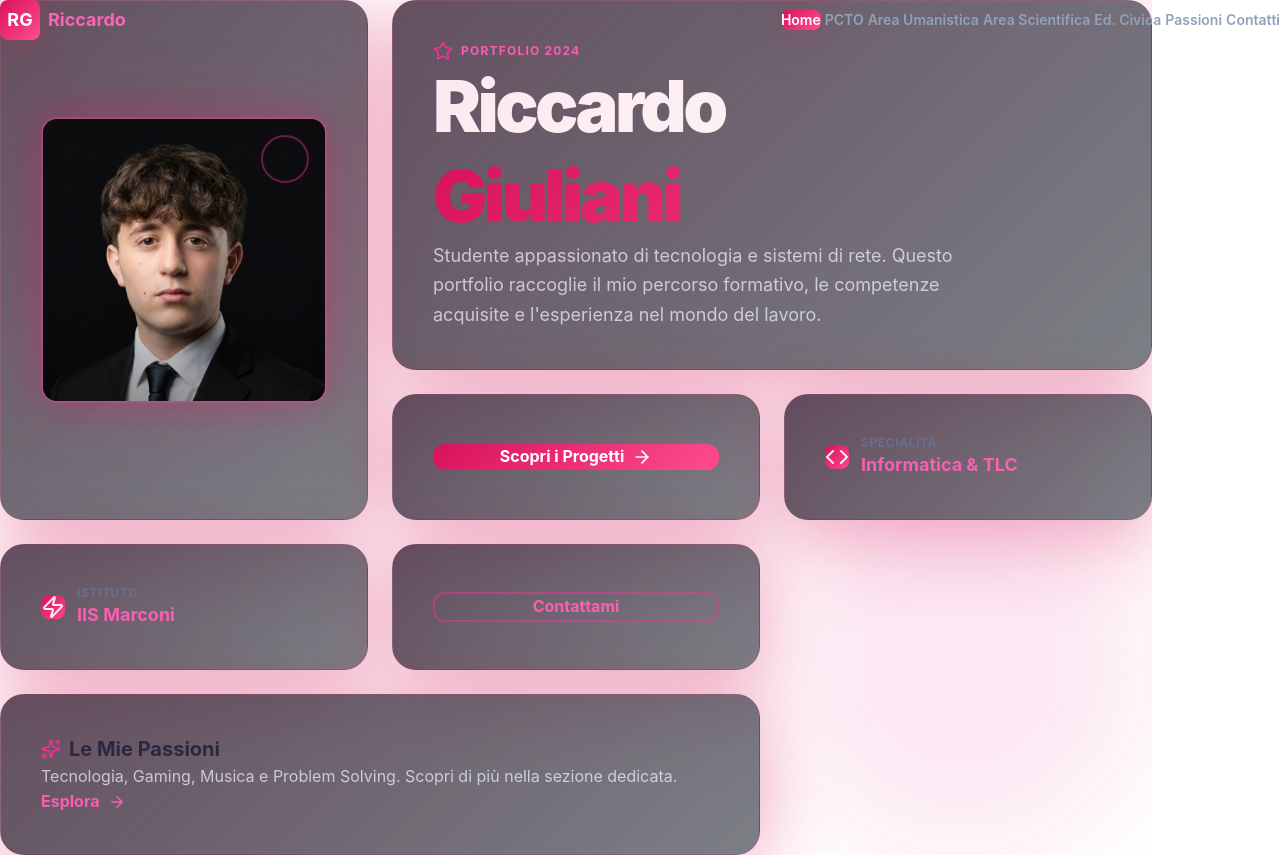
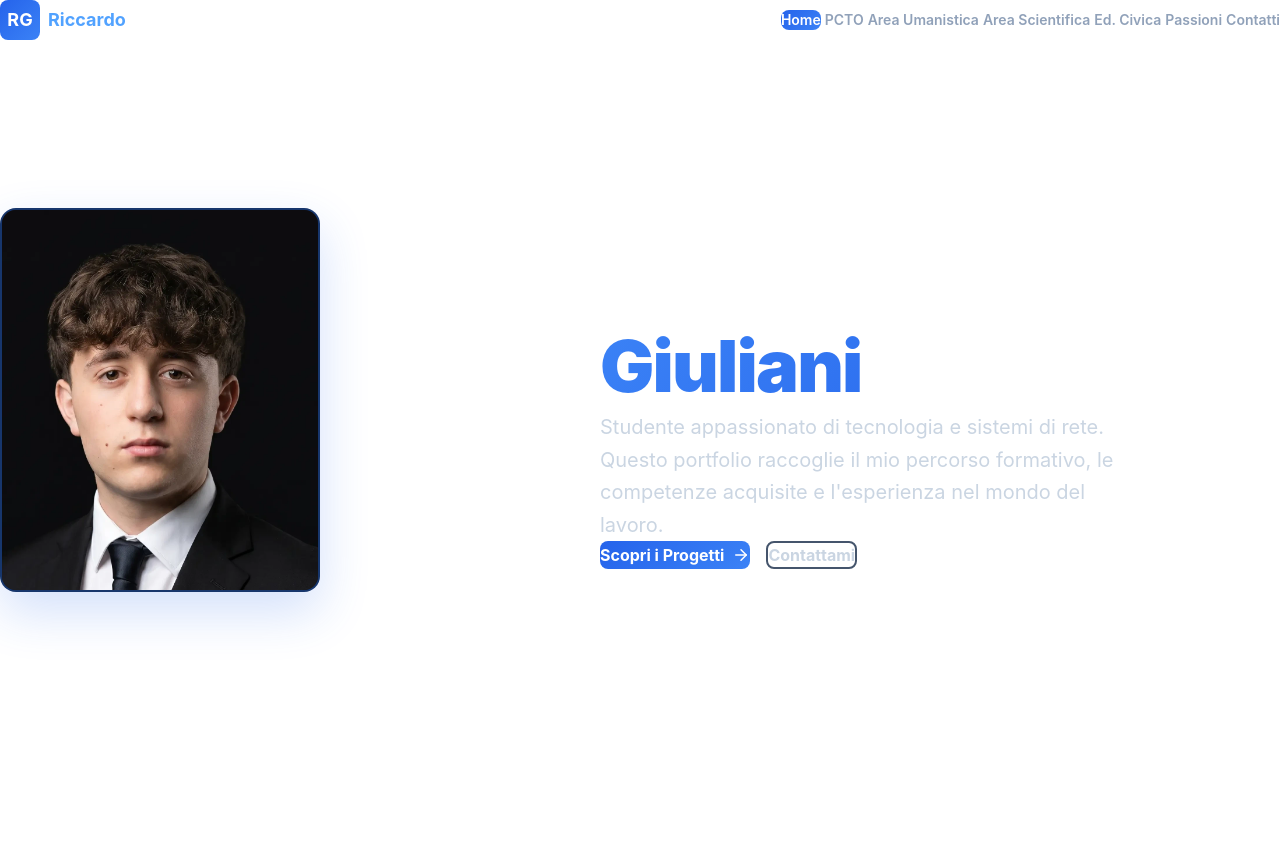
Before and after one commit to giuls-35456/portfolio-giuliani, a React (Vite) app: page /#/ in a window 1280 px wide. After the commit the page ends 800 px from the top, so only its background shows below. Built offline with nearby package versions, Linux system fonts and the light colour scheme.

Commit message:
Ripristino Layout Originale: Immagine a sinistra, palette Azure & Slate, design pulito e professionale

```diff
--- a/components/Navbar.tsx
+++ b/components/Navbar.tsx
@@ -27,16 +27,16 @@ const Navbar: React.FC = () => {
     <>
       <nav
         className={`fixed top-0 left-0 right-0 z-50 transition-all duration-300 px-4 py-4 ${
-          scrolled ? 'bg-slate-900/90 backdrop-blur-lg border-b border-pink-500/30 shadow-deep' : 'bg-transparent'
+          scrolled ? 'bg-slate-900/80 backdrop-blur-sm border-b border-slate-700' : 'bg-transparent'
         }`}
       >
         <div className="max-w-7xl mx-auto flex justify-between items-center">
           {/* Logo */}
           <Link to="/" className="flex items-center gap-2 group">
-            <div className="w-10 h-10 gradient-crimson rounded-lg flex items-center justify-center text-white font-bold text-lg transition-all shadow-glow-crimson">
+            <div className="w-10 h-10 gradient-primary rounded-lg flex items-center justify-center text-white font-bold text-lg transition-all">
               RG
             </div>
-            <span className="hidden sm:inline text-pink-400 font-bold text-lg">Riccardo</span>
+            <span className="hidden sm:inline text-blue-400 font-bold text-lg">Riccardo</span>
           </Link>
 
           {/* Desktop Menu */}
@@ -49,8 +49,8 @@ const Navbar: React.FC = () => {
                   to={route.path}
                   className={`px-4 py-2 rounded-lg font-semibold text-sm transition-all ${
                     isActive
-                      ? 'gradient-crimson text-white shadow-glow-crimson'
-                      : 'text-slate-400 hover:text-pink-400'
+                      ? 'gradient-primary text-white'
+                      : 'text-slate-400 hover:text-blue-400'
                   }`}
                 >
                   {route.label}
@@ -62,7 +62,7 @@ const Navbar: React.FC = () => {
           {/* Mobile Toggle */}
           <button
             onClick={() => setIsOpen(!isOpen)}
-            className="md:hidden p-2 text-pink-400 hover:bg-slate-800 rounded-lg transition-colors"
+            className="md:hidden p-2 text-blue-400 hover:bg-slate-800 rounded-lg transition-colors"
           >
             {isOpen ? <X size={24} /> : <Menu size={24} />}
           </button>
@@ -87,7 +87,7 @@ const Navbar: React.FC = () => {
                     to={route.path}
                   className={`px-4 py-3 rounded-lg font-bold text-lg transition-all ${
                       isActive
-                        ? 'gradient-crimson text-white'
+                        ? 'gradient-primary text-white'
                         : 'text-slate-300 hover:bg-slate-800'
                       }`}
                   >
--- a/index.css
+++ b/index.css
@@ -1,14 +1,12 @@
 @import "tailwindcss";
 
-/* Palette Electric Crimson - Fucsia & Grigio Scuro */
+/* Palette Azure & Slate */
 :root {
-  --primary-crimson: #D8125B;
-  --primary-dark: #2C2E39;
-  --accent-light: #FF4D8F;
-  --bg-dark: #1a1c24;
-  --bg-secondary: #252a35;
-  --text-light: #ffffff;
-  --text-secondary: #e8eef5;
+  --primary: #2563eb;
+  --primary-light: #3b82f6;
+  --accent: #1e293b;
+  --text-light: #f8fafc;
+  --text-secondary: #cbd5e1;
 }
 
 * {
@@ -19,101 +17,66 @@
 
 body {
   overflow-x: hidden;
-  background: linear-gradient(135deg, #1a1c24 0%, #2c1a2a 50%, #1a1c24 100%);
+  background: linear-gradient(135deg, #0f172a 0%, #1e293b 50%, #0f172a 100%);
   font-family: 'Inter', -apple-system, BlinkMacSystemFont, 'Segoe UI', sans-serif;
-  color: #ffffff;
-  line-height: 1.6;
+  color: #f8fafc;
 }
 
 html {
   scroll-behavior: smooth;
 }
 
-/* Scrollbar Ricco */
+/* Scrollbar */
 ::-webkit-scrollbar {
-  width: 12px;
+  width: 10px;
 }
 
 ::-webkit-scrollbar-track {
-  background: #252a35;
+  background: #1e293b;
 }
 
 ::-webkit-scrollbar-thumb {
-  background: linear-gradient(180deg, #D8125B 0%, #FF4D8F 100%);
-  border-radius: 8px;
+  background: linear-gradient(180deg, #2563eb 0%, #3b82f6 100%);
+  border-radius: 6px;
 }
 
 ::-webkit-scrollbar-thumb:hover {
-  background: linear-gradient(180deg, #b00a47 0%, #e63a7a 100%);
+  background: linear-gradient(180deg, #1d4ed8 0%, #2563eb 100%);
 }
 
-/* Transizioni */
+/* Transizioni Fluide */
 * {
-  transition: background-color 250ms cubic-bezier(0.4, 0, 0.2, 1),
-              border-color 250ms cubic-bezier(0.4, 0, 0.2, 1),
-              color 250ms cubic-bezier(0.4, 0, 0.2, 1),
-              box-shadow 250ms cubic-bezier(0.4, 0, 0.2, 1),
-              transform 250ms cubic-bezier(0.4, 0, 0.2, 1);
+  transition: background-color 200ms cubic-bezier(0.4, 0, 0.2, 1),
+              border-color 200ms cubic-bezier(0.4, 0, 0.2, 1),
+              color 200ms cubic-bezier(0.4, 0, 0.2, 1),
+              box-shadow 200ms cubic-bezier(0.4, 0, 0.2, 1),
+              transform 200ms cubic-bezier(0.4, 0, 0.2, 1);
 }
 
-/* Gradienti Ricchi */
-.gradient-crimson {
-  background: linear-gradient(135deg, #D8125B 0%, #FF4D8F 100%);
+/* Gradienti */
+.gradient-primary {
+  background: linear-gradient(135deg, #2563eb 0%, #3b82f6 100%);
 }
 
-.gradient-text-crimson {
-  background: linear-gradient(135deg, #D8125B 0%, #FF4D8F 100%);
+.gradient-text {
+  background: linear-gradient(135deg, #3b82f6 0%, #2563eb 100%);
   -webkit-background-clip: text;
   -webkit-text-fill-color: transparent;
   background-clip: text;
 }
 
-/* Card Bento Ricca */
-.bento-card {
-  background: linear-gradient(135deg, rgba(45, 46, 57, 0.8) 0%, rgba(37, 42, 53, 0.6) 100%);
-  backdrop-filter: blur(15px);
-  border: 1px solid rgba(216, 18, 91, 0.2);
-  border-radius: 24px;
-  padding: 2.5rem;
-  position: relative;
-  overflow: hidden;
-  transition: all 0.4s cubic-bezier(0.4, 0, 0.2, 1);
+/* Ombre */
+.shadow-soft {
+  box-shadow: 0 10px 30px rgba(37, 99, 235, 0.15);
 }
 
-.bento-card::before {
-  content: '';
-  position: absolute;
-  top: 0;
-  left: 0;
-  right: 0;
-  bottom: 0;
-  background: linear-gradient(135deg, rgba(216, 18, 91, 0.1) 0%, transparent 100%);
-  pointer-events: none;
-}
-
-.bento-card:hover {
-  border-color: rgba(216, 18, 91, 0.5);
-  box-shadow: 0 20px 60px rgba(216, 18, 91, 0.25), inset 0 0 30px rgba(216, 18, 91, 0.1);
-  transform: translateY(-8px);
-  background: linear-gradient(135deg, rgba(45, 46, 57, 0.95) 0%, rgba(37, 42, 53, 0.8) 100%);
-}
-
-/* Ombre Ricche */
-.shadow-rich {
-  box-shadow: 0 20px 60px rgba(216, 18, 91, 0.2), 0 0 40px rgba(216, 18, 91, 0.1);
-}
-
-.shadow-deep {
-  box-shadow: 0 30px 80px rgba(216, 18, 91, 0.25), 0 0 60px rgba(216, 18, 91, 0.15);
-}
-
-.shadow-glow-crimson {
-  box-shadow: 0 0 40px rgba(216, 18, 91, 0.3), 0 0 80px rgba(216, 18, 91, 0.15);
+.shadow-medium {
+  box-shadow: 0 20px 50px rgba(37, 99, 235, 0.2);
 }
 
 /* Hover Effects */
 button:hover {
-  transform: translateY(-4px);
+  transform: translateY(-2px);
 }
 
 a {
@@ -122,27 +85,13 @@ a {
 
 button:focus,
 a:focus {
-  outline: 2px solid #D8125B;
-  outline-offset: 3px;
+  outline: 2px solid #3b82f6;
+  outline-offset: 2px;
 }
 
 ::selection {
-  background-color: #D8125B;
-  color: #1a1c24;
-}
-
-/* Animazioni */
-@keyframes float-subtle {
-  0%, 100% {
-    transform: translateY(0px);
-  }
-  50% {
-    transform: translateY(-8px);
-  }
-}
-
-.animate-float {
-  animation: float-subtle 4s ease-in-out infinite;
+  background-color: #3b82f6;
+  color: #0f172a;
 }
 
 /* Responsive */
--- a/pages/Home.tsx
+++ b/pages/Home.tsx
@@ -1,169 +1,84 @@
 import React from 'react';
 import { motion } from 'framer-motion';
 import { INFO } from '../constants';
-import { ArrowRight, Code, Zap, Sparkles, Star } from 'lucide-react';
+import { ArrowRight } from 'lucide-react';
 import { Link } from 'react-router-dom';
 
 /**
- * Home Page - Rich Bento 2.0 Design
- * Palette Electric Crimson, Grafica Densa e Moderna
+ * Home Page - Layout Classico Modernizzato
+ * Immagine a Sinistra, Testo a Destra
  */
 const Home: React.FC = () => {
-  const containerVariants = {
-    hidden: { opacity: 0 },
-    visible: {
-      opacity: 1,
-      transition: {
-        staggerChildren: 0.12,
-        delayChildren: 0.15,
-      },
-    },
-  };
-
-  const itemVariants = {
-    hidden: { opacity: 0, y: 25 },
-    visible: {
-      opacity: 1,
-      y: 0,
-      transition: { duration: 0.7, ease: "easeOut" },
-    },
-  };
-
   return (
     <motion.div
       initial={{ opacity: 0 }}
       animate={{ opacity: 1 }}
       transition={{ duration: 0.5 }}
-      className="min-h-screen py-24 px-4 relative overflow-hidden"
+      className="min-h-screen flex items-center justify-center py-20 px-4"
     >
-      {/* Effetti di sfondo ricchi */}
-      <div className="absolute top-0 left-0 w-96 h-96 bg-crimson-600/10 rounded-full blur-3xl -z-10 animate-pulse"></div>
-      <div className="absolute bottom-0 right-0 w-96 h-96 bg-pink-600/10 rounded-full blur-3xl -z-10 animate-pulse" style={{animationDelay: '1s'}}></div>
-
-      <div className="max-w-7xl mx-auto">
+      <div className="max-w-6xl w-full">
         <motion.div
-          className="grid grid-cols-1 md:grid-cols-3 gap-6 auto-rows-max"
-          variants={containerVariants}
-          initial="hidden"
-          animate="visible"
+          className="grid grid-cols-1 md:grid-cols-2 gap-12 items-center"
+          initial={{ opacity: 0 }}
+          animate={{ opacity: 1 }}
+          transition={{ duration: 0.6 }}
         >
-          {/* Card 1: Foto Profilo - Grande e Imponente */}
+          {/* Colonna Sinistra - Foto Profilo */}
           <motion.div
-            variants={itemVariants}
-            className="md:col-span-1 md:row-span-2 bento-card flex flex-col items-center justify-center group shadow-deep"
+            initial={{ opacity: 0, x: -30 }}
+            animate={{ opacity: 1, x: 0 }}
+            transition={{ delay: 0.1, duration: 0.6 }}
+            className="flex justify-center md:justify-start"
           >
-            <div className="relative w-full aspect-square rounded-2xl overflow-hidden border-2 border-pink-500/40 shadow-glow-crimson">
+            <div className="relative group">
+              <div className="w-72 h-80 sm:w-80 sm:h-96 rounded-2xl overflow-hidden border-2 border-blue-500/30 shadow-medium bg-slate-900 hover:border-blue-400 transition-all duration-300">
                 <img
                   src="/foto-progetti/home/profilo-home.webp"
                   alt={`${INFO.nome} ${INFO.cognome}`}
                   loading="eager"
                   fetchPriority="high"
-                className="w-full h-full object-cover group-hover:scale-115 transition-transform duration-700"
+                  className="w-full h-full object-cover group-hover:scale-105 transition-transform duration-500"
                 />
-              <div className="absolute inset-0 bg-gradient-to-t from-black/40 via-transparent to-transparent"></div>
-              {/* Decorazione angolo */}
-              <div className="absolute top-4 right-4 w-12 h-12 border-2 border-pink-500/40 rounded-full"></div>
-            </div>
-          </motion.div>
-
-          {/* Card 2: Titolo Principale */}
-          <motion.div
-            variants={itemVariants}
-            className="md:col-span-2 bento-card shadow-deep space-y-6"
-          >
-            <div className="flex items-center gap-2">
-              <Star size={20} className="text-pink-500" />
-              <span className="text-xs font-bold uppercase tracking-widest text-pink-400">Portfolio 2024</span>
-            </div>
-
-            <h1 className="text-5xl sm:text-6xl md:text-7xl font-black tracking-tighter leading-tight">
-              <span className="block text-white">{INFO.nome}</span>
-              <span className="gradient-text-crimson block">{INFO.cognome}</span>
-            </h1>
-
-            <p className="text-lg text-slate-300 leading-relaxed max-w-xl">
-              {INFO.descrizione}
-            </p>
-          </motion.div>
-
-          {/* Card 3: CTA Primario */}
-          <motion.div
-            variants={itemVariants}
-            className="md:col-span-1 bento-card shadow-deep flex flex-col justify-center"
-          >
-            <Link
-              to="/pcto"
-              className="group w-full px-6 py-5 gradient-crimson text-white rounded-xl font-bold text-center hover:shadow-glow-crimson transition-all duration-300 active:scale-95 flex items-center justify-center gap-2 overflow-hidden relative"
-            >
-              <span className="relative z-10">Scopri i Progetti</span>
-              <ArrowRight size={20} className="group-hover:translate-x-2 transition-transform" />
-            </Link>
-          </motion.div>
-
-          {/* Card 4: Specialità */}
-          <motion.div
-            variants={itemVariants}
-            className="md:col-span-1 bento-card shadow-deep space-y-4 group"
-          >
-            <div className="flex items-center gap-3">
-              <div className="p-3 gradient-crimson rounded-lg group-hover:shadow-glow-crimson transition-all">
-                <Code size={24} className="text-white" />
-              </div>
-              <div>
-                <p className="text-xs text-slate-500 uppercase font-bold tracking-wider">Specialità</p>
-                <p className="text-lg font-bold text-pink-400">Informatica & TLC</p>
               </div>
             </div>
           </motion.div>
 
-          {/* Card 5: Istituto */}
+          {/* Colonna Destra - Contenuti */}
           <motion.div
-            variants={itemVariants}
-            className="md:col-span-1 bento-card shadow-deep space-y-4 group"
+            initial={{ opacity: 0, x: 30 }}
+            animate={{ opacity: 1, x: 0 }}
+            transition={{ delay: 0.2, duration: 0.6 }}
+            className="space-y-8"
           >
-            <div className="flex items-center gap-3">
-              <div className="p-3 gradient-crimson rounded-lg group-hover:shadow-glow-crimson transition-all">
-                <Zap size={24} className="text-white" />
+            {/* Titolo */}
+            <div className="space-y-4">
+              <h1 className="text-5xl sm:text-6xl md:text-7xl font-black tracking-tight leading-tight">
+                <span className="block text-white">{INFO.nome}</span>
+                <span className="gradient-text block">{INFO.cognome}</span>
+              </h1>
+
+              <p className="text-lg sm:text-xl text-slate-300 leading-relaxed">
+                {INFO.descrizione}
+              </p>
             </div>
-              <div>
-                <p className="text-xs text-slate-500 uppercase font-bold tracking-wider">Istituto</p>
-                <p className="text-lg font-bold text-pink-400">IIS Marconi</p>
-              </div>
-            </div>
-          </motion.div>
 
-          {/* Card 6: CTA Secondario */}
-          <motion.div
-            variants={itemVariants}
-            className="md:col-span-1 bento-card shadow-deep flex flex-col justify-center"
+            {/* CTA Buttons */}
+            <div className="flex flex-col sm:flex-row gap-4 pt-4">
+              <Link
+                to="/pcto"
+                className="group px-8 py-4 gradient-primary text-white rounded-lg font-bold text-base hover:shadow-medium transition-all duration-300 active:scale-95 flex items-center justify-center gap-2"
               >
+                Scopri i Progetti
+                <ArrowRight size={18} className="group-hover:translate-x-1 transition-transform" />
+              </Link>
+
               <Link
                 to="/contatti"
-              className="w-full px-6 py-5 border-2 border-pink-500/50 text-pink-400 rounded-xl font-bold text-center hover:border-pink-400 hover:bg-pink-500/10 hover:shadow-glow-crimson transition-all duration-300 active:scale-95"
+                className="px-8 py-4 border-2 border-slate-600 text-slate-300 rounded-lg font-bold text-base hover:border-blue-400 hover:text-blue-400 transition-all duration-300 active:scale-95"
               >
                 Contattami
               </Link>
-          </motion.div>
-
-          {/* Card 7: Passioni */}
-          <motion.div
-            variants={itemVariants}
-            className="md:col-span-2 bento-card shadow-deep space-y-4"
-          >
-            <div className="flex items-center gap-2">
-              <Sparkles size={20} className="text-pink-500" />
-              <h3 className="text-xl font-bold">Le Mie Passioni</h3>
             </div>
-            <p className="text-slate-300 leading-relaxed">
-              Tecnologia, Gaming, Musica e Problem Solving. Scopri di più nella sezione dedicata.
-            </p>
-            <Link
-              to="/passioni"
-              className="inline-flex items-center gap-2 text-pink-400 font-bold hover:text-pink-300 transition-colors group"
-            >
-              Esplora
-              <ArrowRight size={18} className="group-hover:translate-x-1 transition-transform" />
-            </Link>
           </motion.div>
         </motion.div>
       </div>
```
Lines whose indentation alone changed are shown as unchanged.
